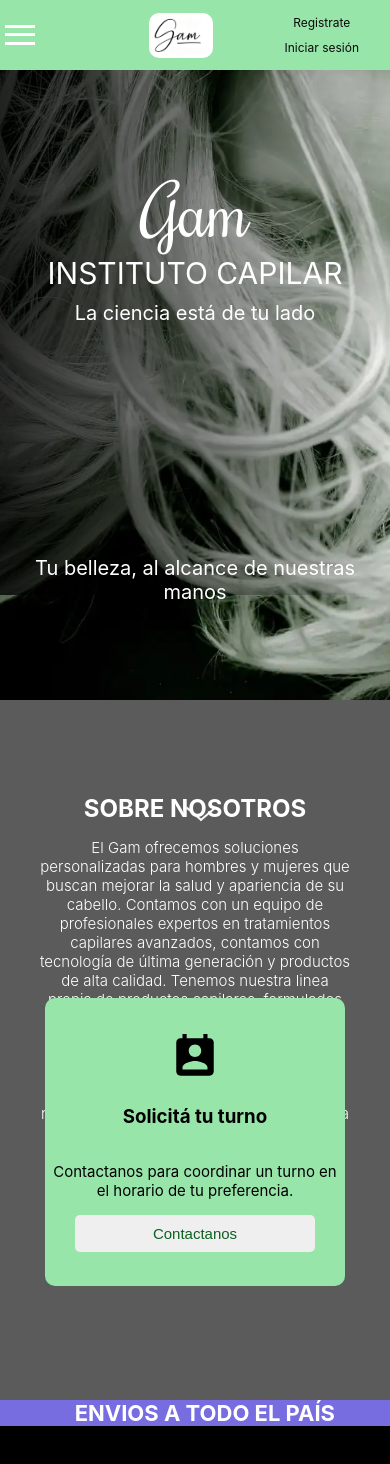
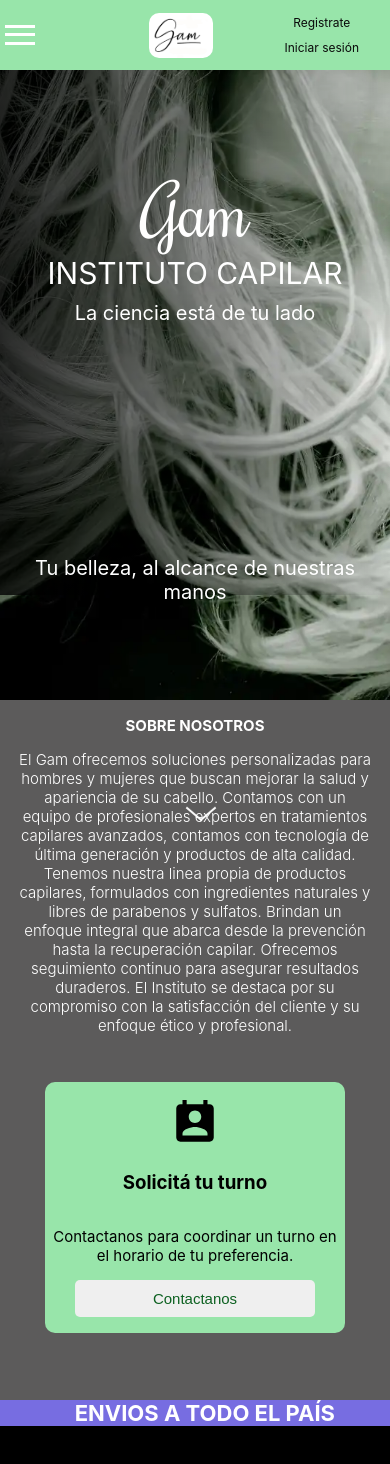
Before and after one commit to fmarcos38/Front-intituto-capilar, a React (Create React App) app: page / in a window 390 px wide. Shown: the top 1464 px of the page. Built offline with nearby package versions, Linux system fonts and the light colour scheme; no server answers; a web font is replaced by a local one.

Commit message:
animacion land a y b

```diff
--- a/src/Components/LandingB/index.jsx
+++ b/src/Components/LandingB/index.jsx
@@ -26,7 +26,7 @@
             <div className='cont-card-turno'>
                 <div className='card-turno'>
                     <div className='cont-icono-turno'>
-                        <PermContactCalendarIcon sx={{ fontSize: '50px' }} />
+                        <PermContactCalendarIcon sx={{fontSize:'50px'}}/>
                     </div>
                     <div className='cont-titulo-turno'>
                         <h3 className='titulo-turno'>Solicitá tu turno</h3>
--- a/src/Components/LandingB/styles.css
+++ b/src/Components/LandingB/styles.css
@@ -99,3 +99,84 @@
         font-weight: 300;
     }
 }
+@media screen and (max-width: 700px) {
+    .cont-landing-B{
+        height: 630px;
+    }
+    .cont-titulo-landB{
+        height: 10%;
+        align-items: end;
+    }
+    .cont-texto-Y-img-landB{
+        height: 30%;
+    }
+    .texto-landB{
+        font-size: 15px;
+        font-weight: 300;
+    }
+    .cont-card-turno{
+        width: 100%;
+        height: 60%;
+        align-items: center;
+    }
+    .card-turno{
+        width: 300px;
+        height: 75%;
+    }
+}
+@media screen and (max-width: 500px) {
+    .cont-landing-B{
+        height: 700px;
+    }
+    .cont-titulo-landB{
+        width: 95%;
+        height: 5%;
+        align-items: end;
+    }
+    .titulo-landB{
+        margin: 0;
+        font-size: 15px;
+        color: white;
+    }
+    .cont-texto-Y-img-landB{
+        width: 95%;
+        height: 40%;
+    }
+    .texto-landB{
+        width: 95%;
+        font-size: 15px;
+        font-weight: 300;
+    }
+    .cont-card-turno{
+        width: 95%;
+        height: 55%;
+        align-items: center;
+    }
+    .card-turno{
+        width: 300px;
+        height: 65%;
+    }
+}
+@media screen and (max-width: 380px) {
+    .cont-landing-B{
+        height: 630px;
+    }
+    .cont-texto-Y-img-landB{
+        width: 95%;
+        height: auto;
+    }
+    .cont-card-turno{
+        width: 95%;
+        height: auto;
+        align-items: center;
+    }
+    .card-turno{
+        width: 300px;
+        height: auto;
+    }
+    .btn-turno-whtsApp{
+        width: 60%;
+        padding: 5px;
+        margin-bottom: 5px;
+    }
+}
```
